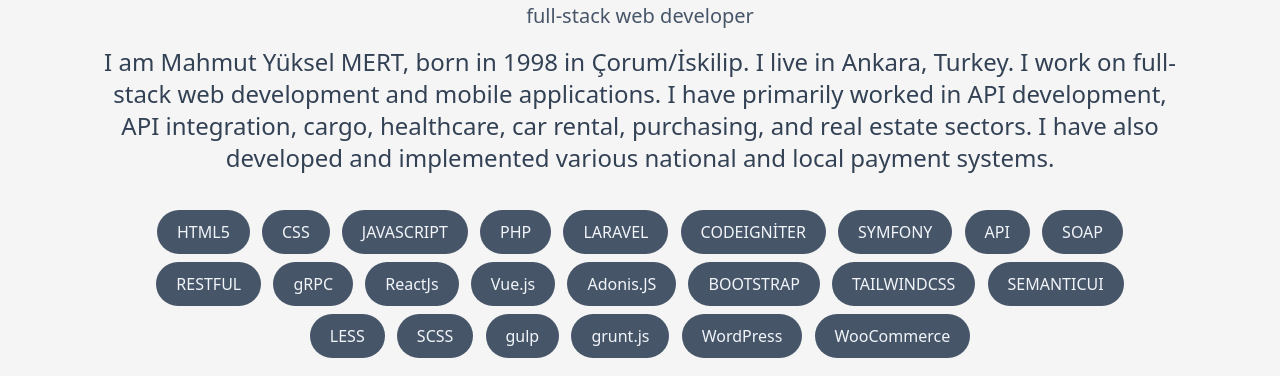
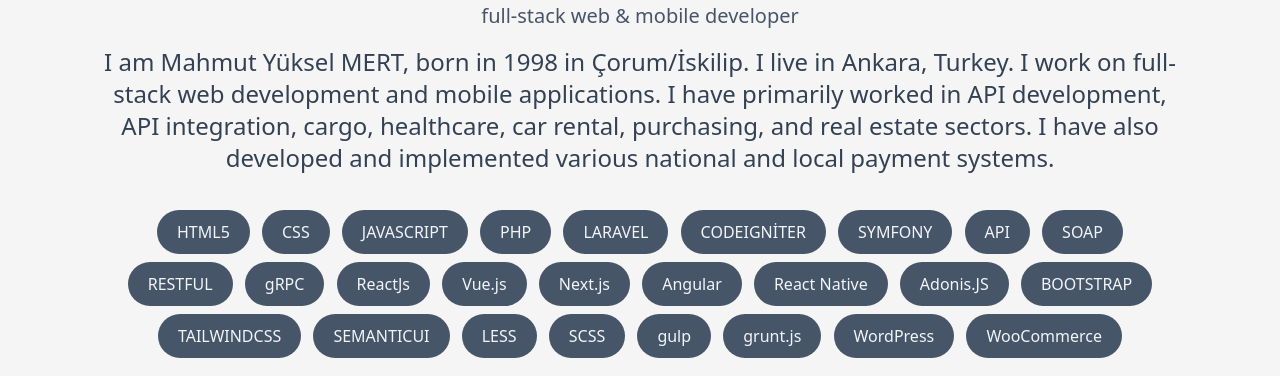
Before and after one commit to mahmutyukselmert/tailwindcss-bio-template, a website: page src/index.html in a window 1280 px wide. Shown: the part 338-714 px from the top of the page. Drawn offline with Linux system fonts and the light colour scheme.

Commit message:
Next.js, Angular, React Native added.

```diff
--- a/src/index.html
+++ b/src/index.html
@@ -93,7 +93,7 @@
             <div class="mt-4">
                 <h1 class="text-center text-4xl font-extrabold text-slate-700 dark:text-slate-200">Mahmut Yüksel MERT
                 </h1>
-                <h2 class="mt-2 mb-4 text-center text-xl text-slate-600 dark:text-slate-400">full-stack web developer
+                <h2 class="mt-2 mb-4 text-center text-xl text-slate-600 dark:text-slate-400">full-stack web & mobile developer
                     </h1>
                     <p class="mt-2 mb-2 text-slate-700 text-2xl dark:text-slate-200">
                         I am Mahmut Yüksel MERT, born in 1998 in Çorum/İskilip. I live in Ankara, Turkey. I work on full-stack web development and mobile applications. I have primarily worked in API development, API integration, cargo, healthcare, car rental, purchasing, and real estate sectors. I have also developed and implemented various national and local payment systems.
@@ -115,6 +115,9 @@
                     <a href="#" class="skill-link">gRPC</a>
                     <a href="#" class="skill-link">ReactJs</a>
                     <a href="#" class="skill-link">Vue.js</a>
+                    <a href="#" class="skill-link">Next.js</a>
+                    <a href="#" class="skill-link">Angular</a>
+                    <a href="#" class="skill-link">React Native</a>
                     <a href="#" class="skill-link">Adonis.JS</a>
                     <a href="#" class="skill-link">BOOTSTRAP</a>
                     <a href="#" class="skill-link">TAILWINDCSS</a>
```
